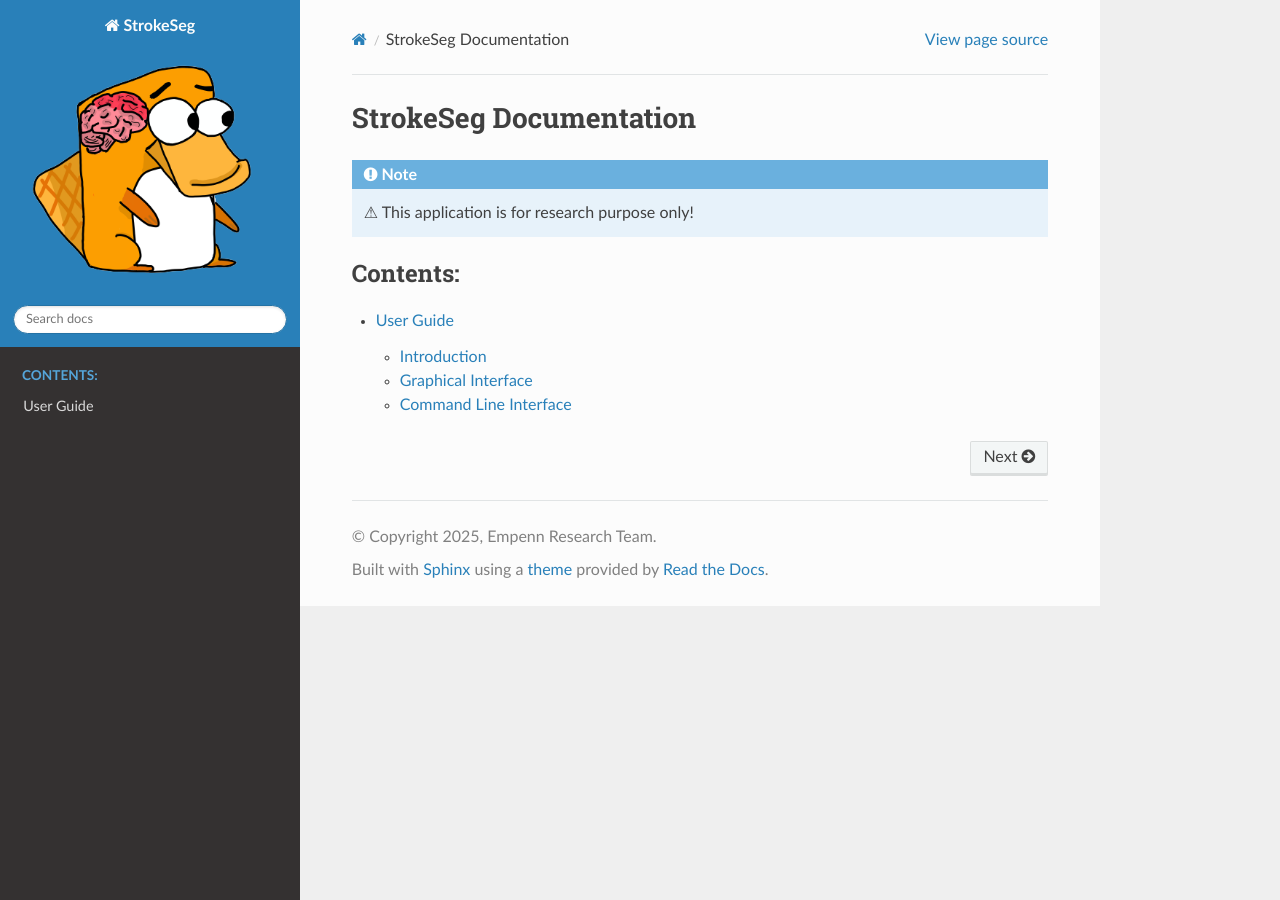
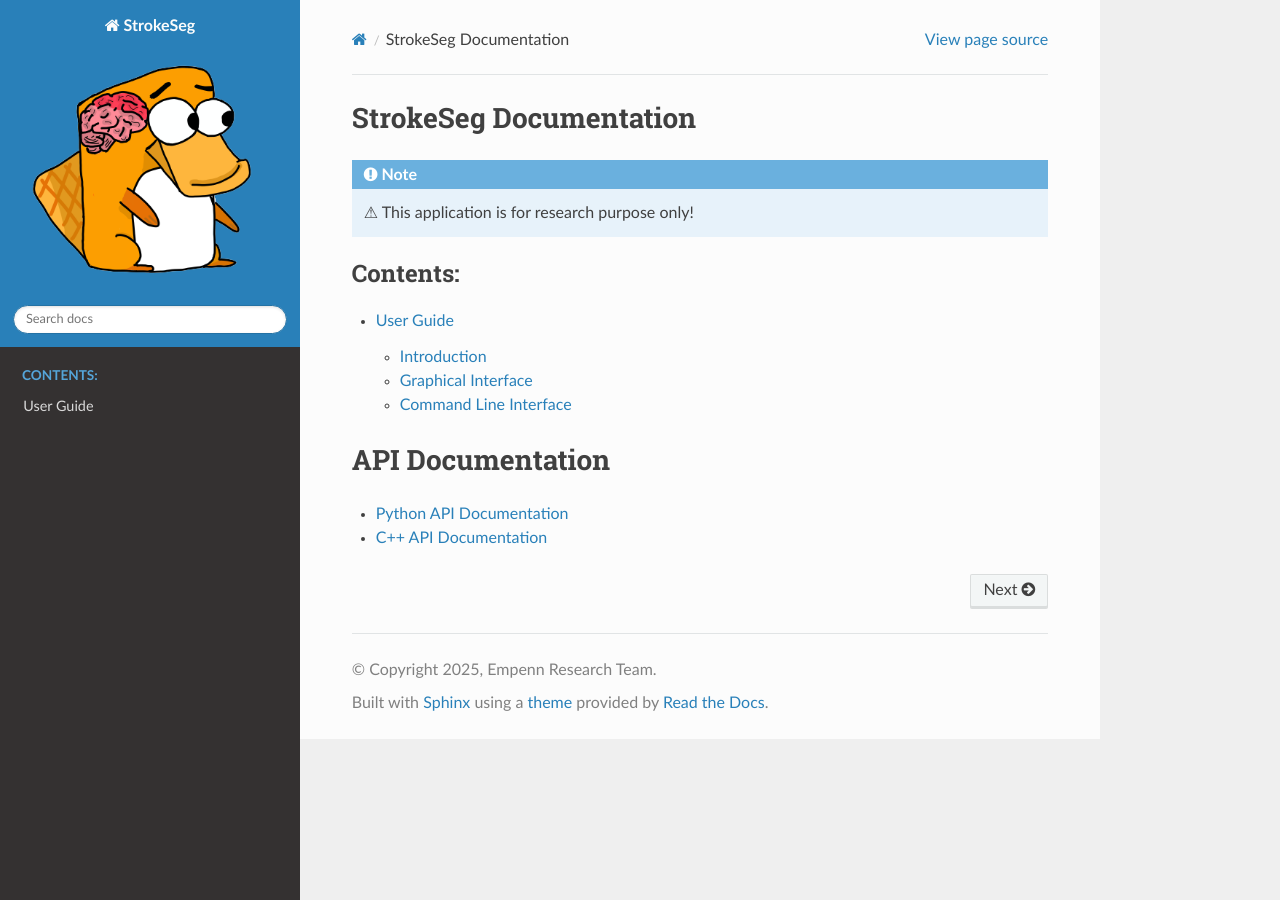
Before and after one commit to youwanM/StrokeSeg_Doc, a Sphinx documentation site: the page built from docs/source/index.rst, in a window 1280 px wide. Built offline with Sphinx 7.4.7 and the Read the Docs theme 3.1.0, drawn with Linux system fonts in a browser that asks for light colours.

Commit message:
Add API documentation section to index.rst

```diff
--- a/docs/source/index.rst
+++ b/docs/source/index.rst
@@ -10,3 +10,9 @@ StrokeSeg Documentation
    :caption: Contents:
 
    USER_GUIDE
+
+API Documentation
+=================
+
+- `Python API Documentation <python_doc/index.html>`_
+- `C++ API Documentation <cpp_doc/index.html>`_
```
